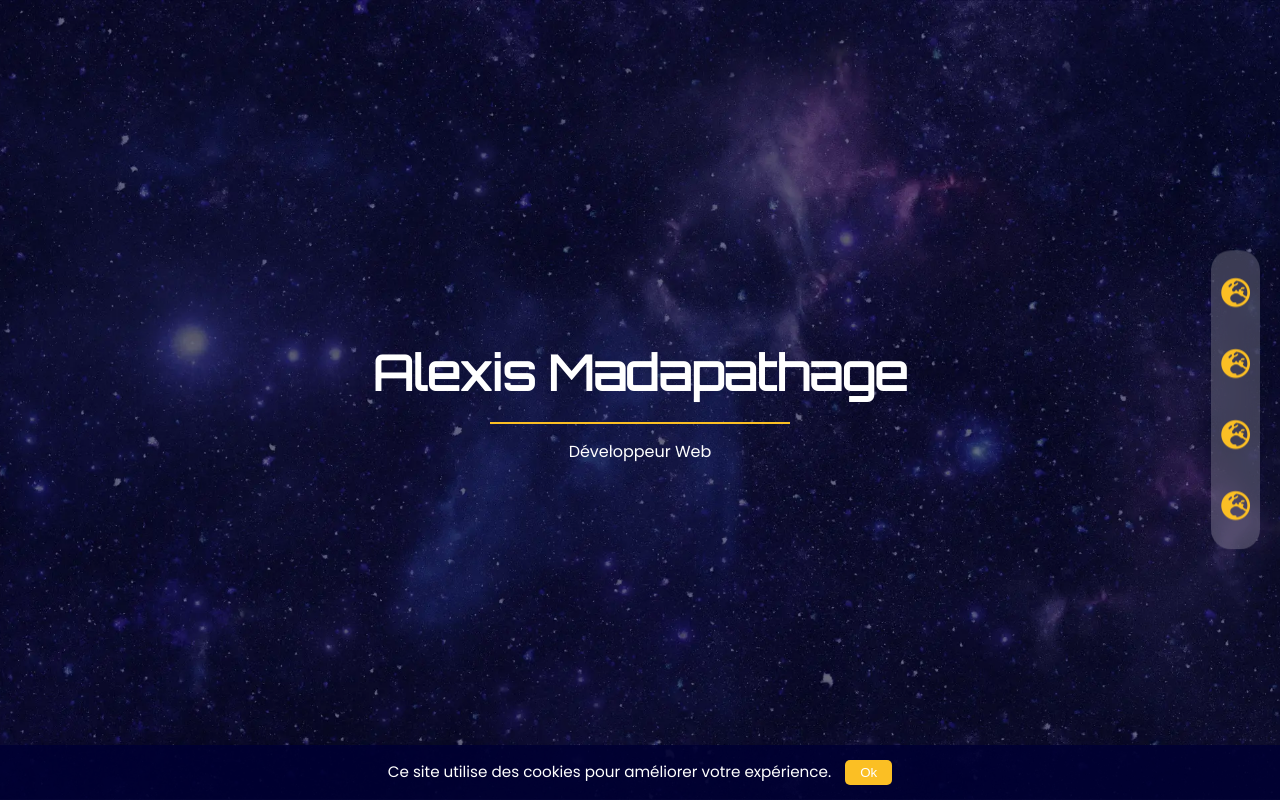
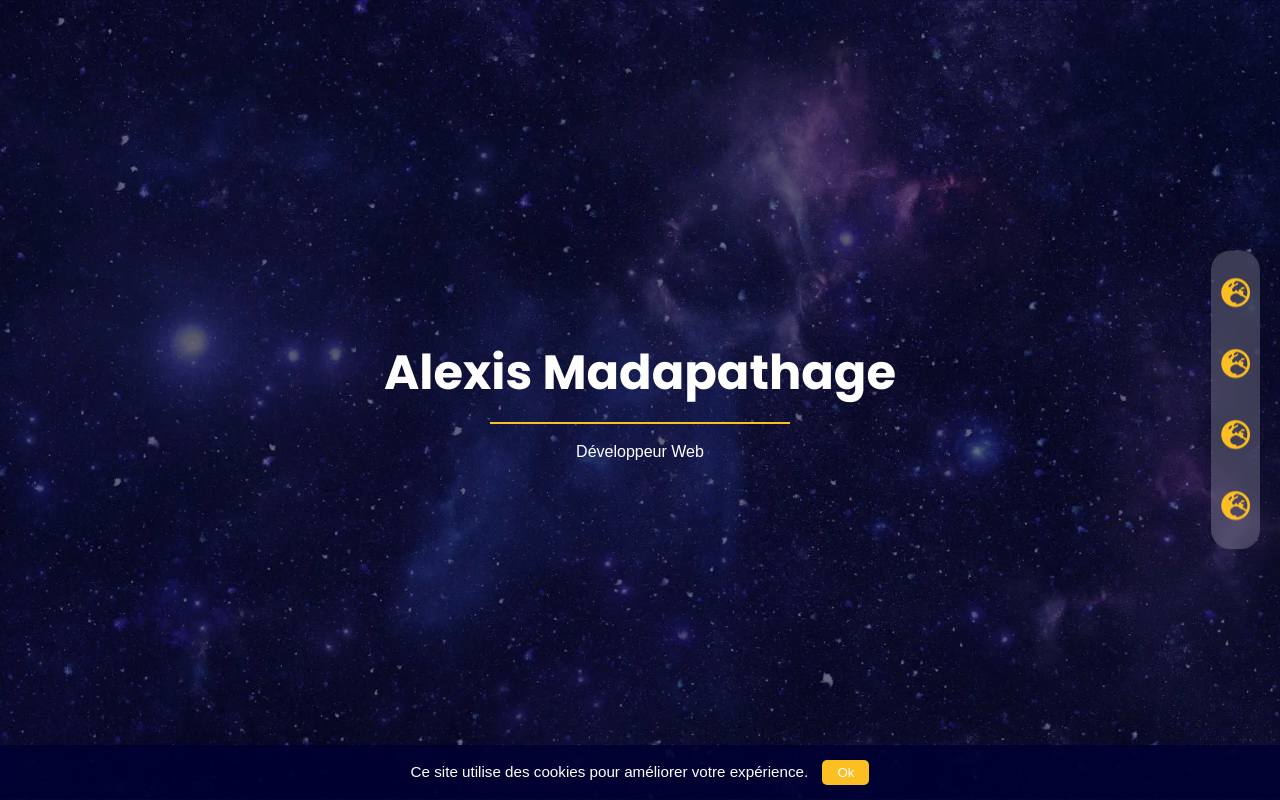
Before and after one commit to AlexisMadapathage/Monsite, a plain HTML site: page Frontend/index.html in a window 1280 px wide. Shown: the top 800 px of the page. Drawn offline with nearby package versions, Linux system fonts and the light colour scheme; files that its build step writes are made by us from their sources.

Commit message:
changement polices

```diff
--- a/Frontend/scripts/main.js
+++ b/Frontend/scripts/main.js
@@ -118,7 +118,7 @@ document.getElementById("contact-form").addEventListener("submit", function (eve
     return;
   }
 
-  fetch("http://localhost:5000/api/contact", {
+  fetch("monsite-production.up.railway.app", {
     method: "POST",
     headers: {
       "Content-Type": "application/json"
--- a/Frontend/styles/_variables.scss
+++ b/Frontend/styles/_variables.scss
@@ -5,5 +5,5 @@ $text-color: #333;
 $background-color: #F9FAFB;
 
 // Polices utilisées
-$font-primary: 'Poppins', sans-serif;
-$font-secondary: 'Orbitron', sans-serif;
+$font-primary: 'Orbit', sans-serif;
+$font-secondary: 'Poppins', sans-serif;
```
